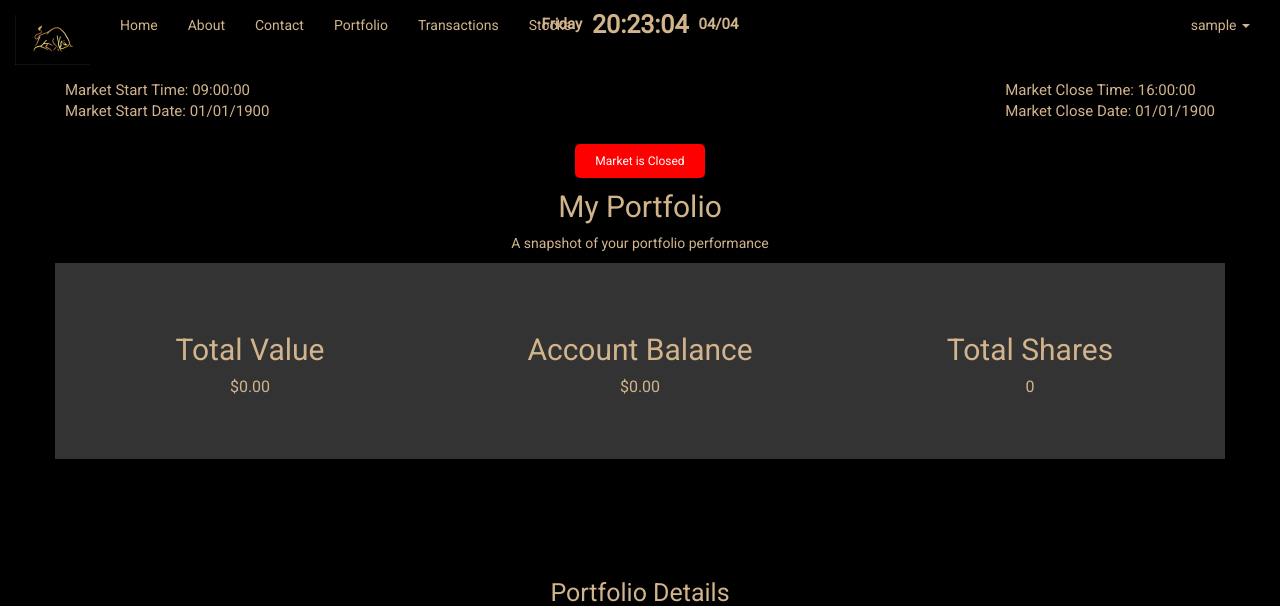
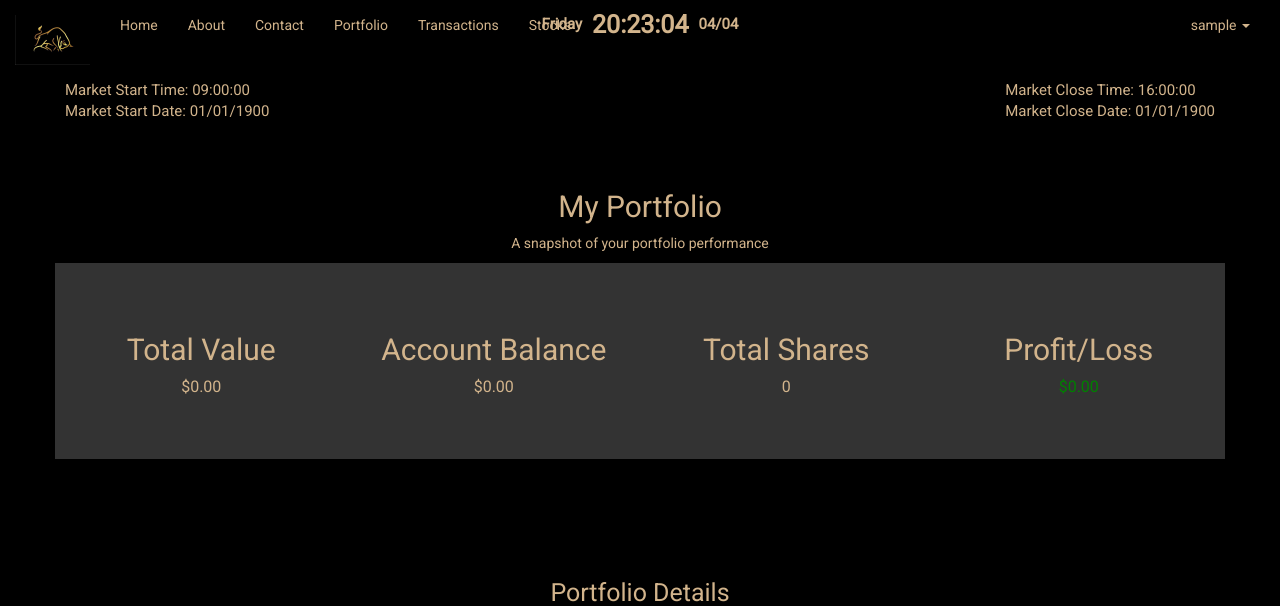
Before and after one commit to kadenoherrin/IFT-401-Capstone, a Flask app: page /portfolio in a window 1280 px wide. Shown: the top 606 px of the page. Run offline with Flask 3, Linux system fonts and the light colour scheme; the visitor is signed in with stand-in values (Sample User, id 1); data comes from the database, SQL or seed files in the repository; data that the repository does not hold is empty; some libraries are stand-ins or nearby versions.

Commit message:
Bug Fixes, add Profit/Loss

```diff
--- a/app.py
+++ b/app.py
@@ -376,6 +376,7 @@ def portfolio():
 
     holdings = {}
     total_value = 0.0
+    total_spent = 0.0  # Track the total amount spent on purchases
 
     # First pass: Calculate total shares and total cost for buy transactions only
     for tx in user_transactions:
@@ -403,16 +404,21 @@ def portfolio():
             avg_price = data["total_spent"] / data["total_bought"] if data["total_bought"] > 0 else 0
             current_value = data["shares"] * current_price
             total_value += current_value
+            total_spent += data["total_spent"]  # Add to total spent
 
             portfolio_holdings.append({
                 "symbol": stock.symbol,
                 "shares": data["shares"],
                 "avg_price": round(avg_price, 2),
-                "total_value": round(current_value, 2)
+                "total_value": round(current_value, 2),
+                "total_spent": round(data["total_spent"], 2)  # Include total_spent
             })
 
     updated_balance = Users.query.get(current_user.id).balance
     market_times = Admin.query.first()
+
+    # Calculate profit/loss
+    profit_loss = total_value - total_spent
 
     portfolio_data = {
         "total_value": round(total_value + updated_balance, 2),
@@ -420,6 +426,7 @@ def portfolio():
         "num_stocks": len(portfolio_holdings),
         "total_shares": sum(h["shares"] for h in portfolio_holdings),
         "holdings": portfolio_holdings,
+        "profit_loss": round(profit_loss, 2),  # Include profit/loss
         "market_start_time": market_times.market_open.strftime("%H:%M:%S") if market_times else "N/A",
         "market_close_time": market_times.market_close.strftime("%H:%M:%S") if market_times else "N/A",
         "market_start_date": market_times.market_open.strftime("%m/%d/%Y") if market_times else "N/A",
@@ -746,10 +753,10 @@ def deposit_cash():
         flash('Please enter a positive amount.', 'danger')
         return redirect(url_for('portfolio'))
 
-    current_user.balance += amount  # Update the user's balance
+    current_user.balance = float(current_user.balance) + amount  # Ensure precise addition
     db.session.commit()
 
-    flash(f"Successfully deposited ${amount:,.2f} to your account.", "success")
+    flash(f"Successfully deposited ${amount:.2f} to your account.", 'success')
     return redirect(url_for('portfolio'))
 
 
@@ -766,14 +773,14 @@ def withdraw_cash():
         flash('Please enter a positive amount.', 'danger')
         return redirect(url_for('portfolio'))
 
-    if amount > current_user.balance:
+    if amount > float(current_user.balance):
         flash('Insufficient balance to withdraw this amount.', 'danger')
         return redirect(url_for('portfolio'))
 
-    current_user.balance -= amount  # Deduct the amount from the user's balance
+    current_user.balance = float(current_user.balance) - amount  # Ensure precise subtraction
     db.session.commit()
 
-    flash(f"Successfully withdrew ${amount:,.2f} from your account.", 'success')
+    flash(f"Successfully withdrew ${amount:.2f} from your account.", 'success')
     return redirect(url_for('portfolio'))
 
 @app.route('/update-stock-price/<int:stock_id>', methods=['POST'])
@@ -838,11 +845,11 @@ def add_holiday():
     end_time_str = request.form.get('end_time')
     try:
         holiday_date = datetime.strptime(date_str, "%Y-%m-%d").date()
-        # Convert the time inputs to proper time objects
-        start_time = datetime.strptime(start_time_str + ":00", "%H:%M:%S").time() if start_time_str else datetime.strptime("00:00:00", "%H:%M:%S").time()
-        end_time = datetime.strptime(end_time_str + ":00", "%H:%M:%S").time() if end_time_str else datetime.strptime("00:00:00", "%H:%M:%S").time()
+        # Convert the time inputs to proper time objects, including seconds
+        start_time = datetime.strptime(start_time_str, "%H:%M:%S").time() if start_time_str else datetime.strptime("00:00:00", "%H:%M:%S").time()
+        end_time = datetime.strptime(end_time_str, "%H:%M:%S").time() if end_time_str else datetime.strptime("00:00:00", "%H:%M:%S").time()
     except ValueError:
-        flash('Invalid date or time format.', 'danger')
+        flash('Invalid date or time format. Please ensure all fields are correctly filled.', 'danger')
         return redirect(url_for('admin'))
 
     if Holidays.query.filter_by(date=holiday_date).first():
@@ -895,3 +902,20 @@ def restore_holidays():
     db.session.commit()
     flash('Default US holidays have been restored!', 'success')
     return redirect(url_for('admin'))
+
+@app.route('/edit-holiday/<int:holiday_id>', methods=['GET', 'POST'])
+@login_required
+@admin_required
+def edit_holiday(holiday_id):
+    holiday = Holidays.query.get_or_404(holiday_id)
+    if request.method == 'POST':
+        holiday.name = request.form.get('name')
+        holiday.date = datetime.strptime(request.form.get('date'), "%Y-%m-%d").date()
+        start_time = request.form.get('start_time')
+        end_time = request.form.get('end_time')
+        holiday.start_time = datetime.strptime(start_time, "%H:%M:%S").time() if start_time else datetime.strptime("00:00:00", "%H:%M:%S").time()
+        holiday.end_time = datetime.strptime(end_time, "%H:%M:%S").time() if end_time else datetime.strptime("00:00:00", "%H:%M:%S").time()
+        db.session.commit()
+        flash('Holiday updated successfully!', 'success')
+        return redirect(url_for('admin'))
+    return render_template('edit_holiday.html', holiday=holiday)
--- a/templates/portfolio.html
+++ b/templates/portfolio.html
@@ -12,13 +12,7 @@
     Market Close Date: {{ portfolio_data.market_close_date }}<br>
   </div>
 
-  <div class="text-center" style="margin-top: -20px; margin-bottom: 20px;">
-    <span id="market-status"
-          style="padding: 10px 20px; border-radius: 5px; font-size: 1.2rem;
-                 color: white; background-color: {{ 'green' if market_open else 'red' }};">
-      Market is {{ 'Open' if market_open else 'Closed' }}
-    </span>
-  </div>
+  <!-- Removed market open indicator -->
 
   <h1 class="text-center" style="color: var(--text-color); font-size: 3rem;">My Portfolio</h1>
   <p class="text-center" style="color: var(--text-color); font-size: 1.4rem;">A snapshot of your portfolio performance</p>
@@ -27,17 +21,23 @@
     <section class="portfolio-overview" style="padding: 50px 0; background-color: var(--accent-color);">
       <div class="container">
         <div class="row text-center" style="font-size: 1.6rem;">
-          <div class="col-md-4" style="color: var(--text-color);">
+          <div class="col-md-3" style="color: var(--text-color);">
             <h2>Total Value</h2>
             <p id="total-stock-value">{{ (portfolio_data.total_value - portfolio_data.cash)|currency }}</p>
           </div>
-          <div class="col-md-4" style="color: var(--text-color);">
+          <div class="col-md-3" style="color: var(--text-color);">
             <h2>Account Balance</h2>
             <p>{{ portfolio_data.cash|currency }}</p>
           </div>
-          <div class="col-md-4" style="color: var(--text-color);">
+          <div class="col-md-3" style="color: var(--text-color);">
             <h2>Total Shares</h2>
             <p>{{ portfolio_data.total_shares }}</p>
+          </div>
+          <div class="col-md-3" style="color: var(--text-color);">
+            <h2>Profit/Loss</h2>
+            <p id="profit-loss" style="color: {{ 'green' if portfolio_data.profit_loss >= 0 else 'red' }};">
+              {{ portfolio_data.profit_loss|currency }}
+            </p>
           </div>
         </div>
       </div>
@@ -89,7 +89,7 @@
               <div class="form-group">
                 <label for="withdraw-amount" style="color: var(--text-color); font-size: 1.4rem;">Enter Amount</label>
                 <input type="number" step="0.01" class="form-control" id="withdraw-amount" name="amount" required
-                       style="background-color: var(--bg-color); color: var (--text-color); border: 1px solid var(--accent-color); font-size: 1.2rem;">
+                       style="background-color: var(--bg-color); color: var(--text-color); border: 1px solid var(--accent-color); font-size: 1.2rem;">
               </div>
               <button type="submit" class="btn btn-custom-primary btn-block" style="font-size: 1.4rem;">Withdraw Cash</button>
             </form>
@@ -121,6 +121,8 @@
 
       function updatePortfolioValues() {
         const holdings = JSON.parse('{{ portfolio_data.holdings|tojson|safe }}');
+        let totalSpent = 0; // Initialize totalSpent
+
         fetch("{{ url_for('stocks') }}", {
           headers: { "X-Requested-With": "XMLHttpRequest" }
         })
@@ -128,6 +130,7 @@
         .then(data => {
           let totalStockValue = 0;
           holdings.forEach(holding => {
+            totalSpent += holding.total_spent; // Accumulate total_spent
             const stock = data.find(s => s.symbol === holding.symbol);
             if (stock) {
               const value = stock.price * holding.shares;
@@ -138,6 +141,12 @@
           });
           document.getElementById('total-stock-value').innerText =
             '$' + totalStockValue.toFixed(2);
+
+          // Update profit/loss dynamically
+          const profitLoss = totalStockValue - totalSpent;
+          const profitLossElement = document.getElementById('profit-loss');
+          profitLossElement.innerText = '$' + profitLoss.toFixed(2);
+          profitLossElement.style.color = profitLoss >= 0 ? 'green' : 'red';
         })
         .catch(error => console.error("Error updating portfolio values:", error));
       }
```
Also changed, not shown: templates/admin.html (+8 -5 lines), templates/edit_holiday.html (added, +32 -0 lines), templates/stocks.html (+11 -6 lines).
